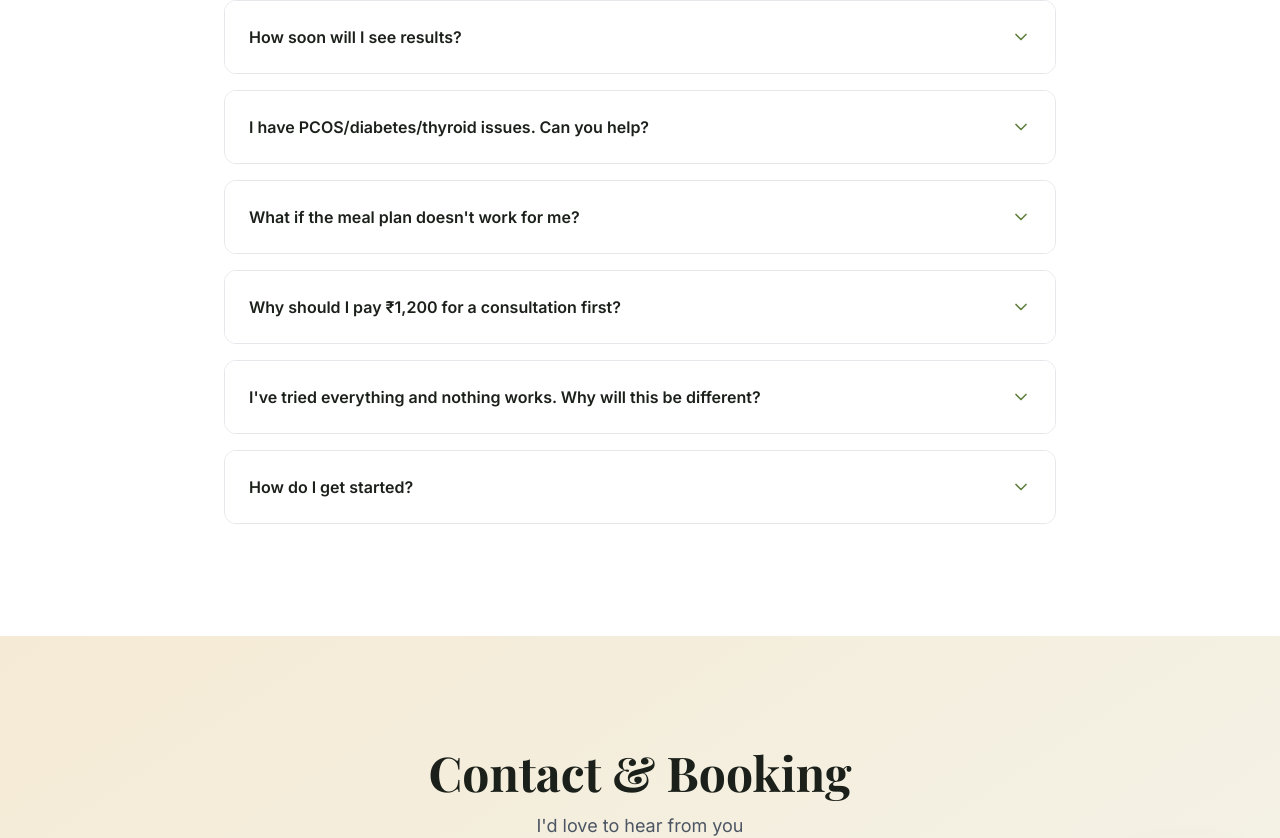
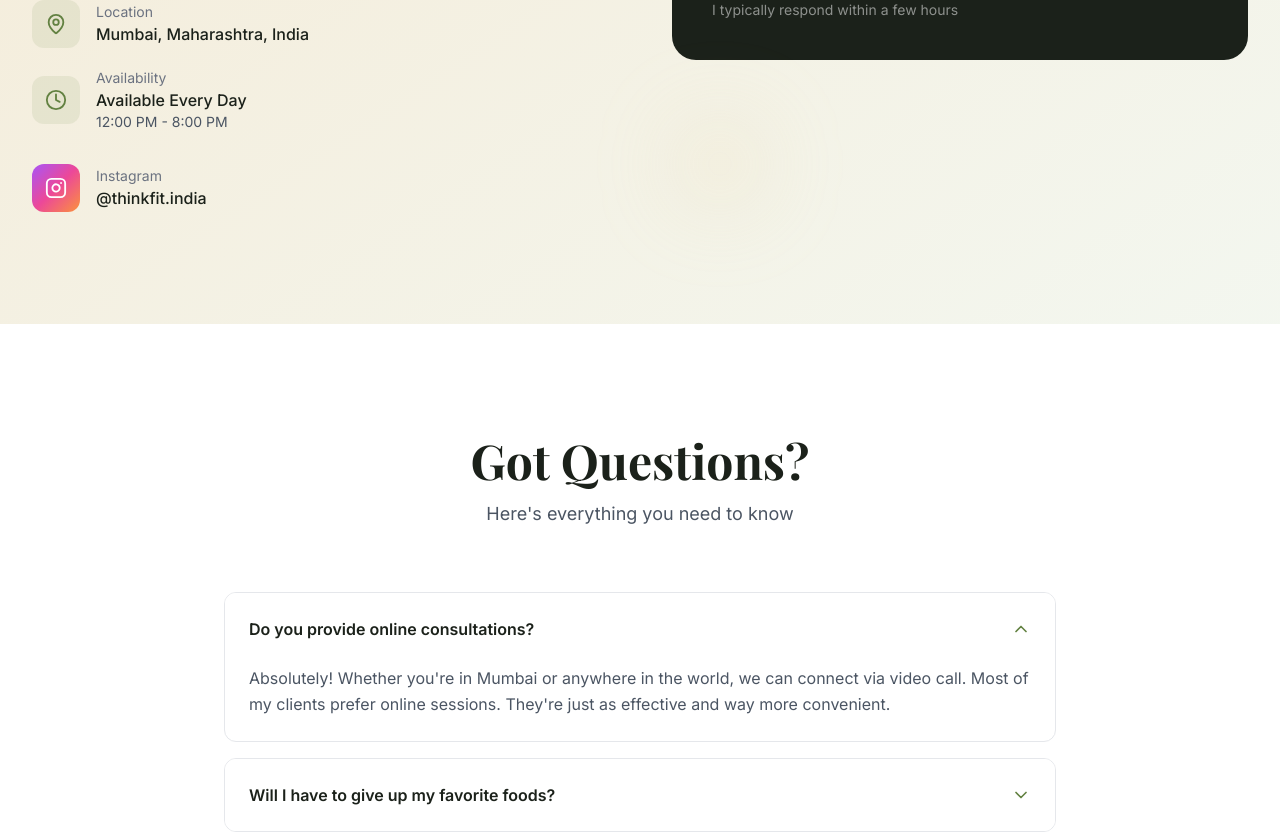
Before and after one commit to ojusharma/ritu-sharma-portfolio, a React (Vite) app: page / in a window 1280 px wide. Shown: the part 3294-4132 px from the top of the page. Built offline with nearby package versions, Linux system fonts and the light colour scheme; no server answers; the database is empty.

Commit message:
move faq to bottom

```diff
--- a/src/pages/HomePage.tsx
+++ b/src/pages/HomePage.tsx
@@ -22,8 +22,8 @@ export default function HomePage() {
         <Certifications />
         <Fees />
         <Testimonials />
+        <Contact />
         <FAQ />
-        <Contact />
       </main>
 
       {/* Footer */}
```
